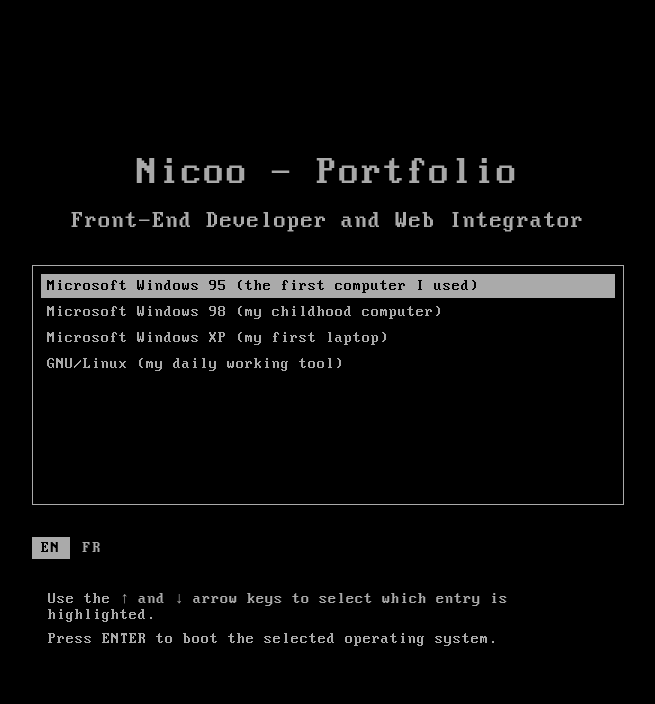
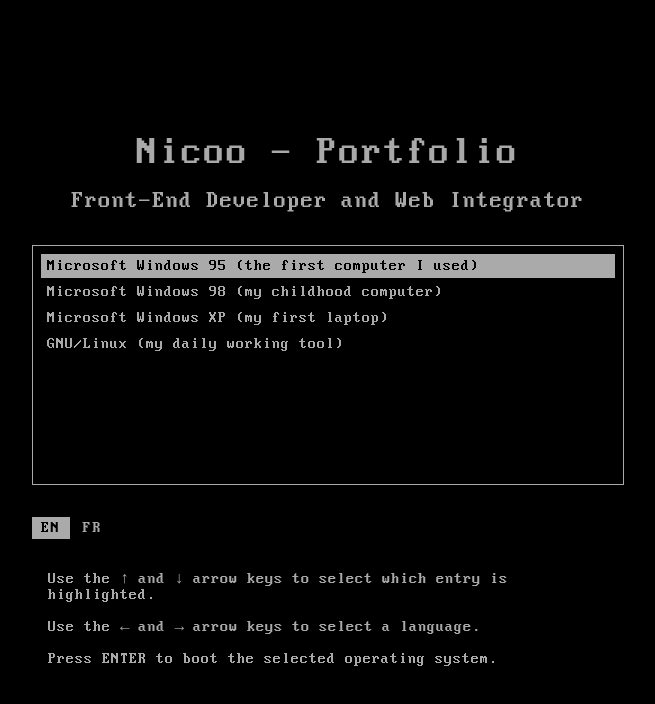
Before and after one commit to NicolasOsborne/nicoo-portfolio, a Next.js app: page /en in a window 1280 px wide. Shown: the top 704 px of the page, without its empty margins (312-967 px from the left). Built offline with nearby package versions, Linux system fonts and the light colour scheme.

Commit message:
Add BIOS instructions for language selection

```diff
--- a/locales/en.content.ts
+++ b/locales/en.content.ts
@@ -25,6 +25,7 @@
     ],
     navigation:
       'Use the ↑ and ↓ arrow keys to select which entry is highlighted.',
+    language: 'Use the ← and → arrow keys to select a language.',
     boot: 'Press ENTER to boot the selected operating system.',
     mobile: 'Click on the operating system you want to launch.',
   },
--- a/locales/fr.content.ts
+++ b/locales/fr.content.ts
@@ -25,6 +25,7 @@
     ],
     navigation:
       "Utilisez les touches ↑ et ↓ pour choisir un systeme d'exploitation.",
+    language: 'Utilisez les touches ← et → pour choisir une langue.',
     boot: "Appuyez sur ENTREE pour lancer le systeme d'exploitation selectionne.",
     mobile: "Cliquez sur le systeme d'exploitation que vous souhaitez lancer.",
   },
--- a/sass/Components/Templates/_t_Bios.scss
+++ b/sass/Components/Templates/_t_Bios.scss
@@ -124,9 +124,13 @@
    }
 
    &_footer {
+      width: 100%;
+   }
+
+   &_instructions {
       display: flex;
       flex-direction: column;
-      gap: 8px;
+      gap: 1rem;
    }
 
    &_hint {
--- a/src/components/templates/Bios.tsx
+++ b/src/components/templates/Bios.tsx
@@ -171,11 +171,18 @@
             ))}
           </div>
           <div className={`${componentsClass}_footer`}>
-            <p className={`${componentsClass}_hint`}>
-              {isDesktop ? content.bios.navigation : content.bios.mobile}
-            </p>
-            {isDesktop && (
-              <p className={`${componentsClass}_hint`}>{content.bios.boot}</p>
+            {isDesktop ? (
+              <div className={`${componentsClass}_instructions`}>
+                <p className={`${componentsClass}_hint`}>
+                  {content.bios.navigation}
+                </p>
+                <p className={`${componentsClass}_hint`}>
+                  {content.bios.language}
+                </p>
+                <p className={`${componentsClass}_hint`}>{content.bios.boot}</p>
+              </div>
+            ) : (
+              <p className={`${componentsClass}_hint`}>{content.bios.mobile}</p>
             )}
           </div>
         </div>
--- a/src/types/contentType.ts
+++ b/src/types/contentType.ts
@@ -12,6 +12,7 @@
   subtitle: string
   list: BiosEntry[]
   navigation: string
+  language: string
   boot: string
   mobile: string
 }
```
